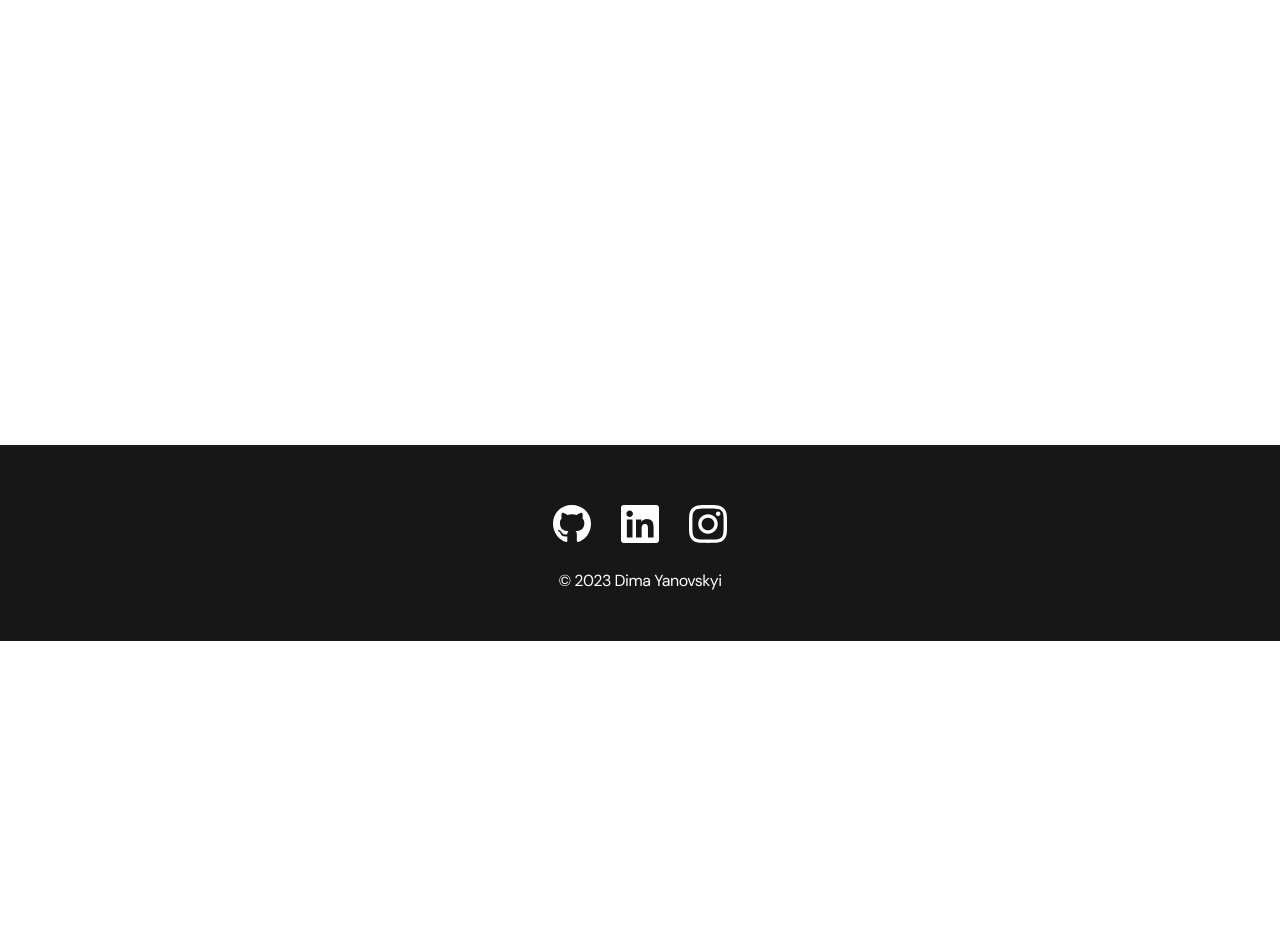
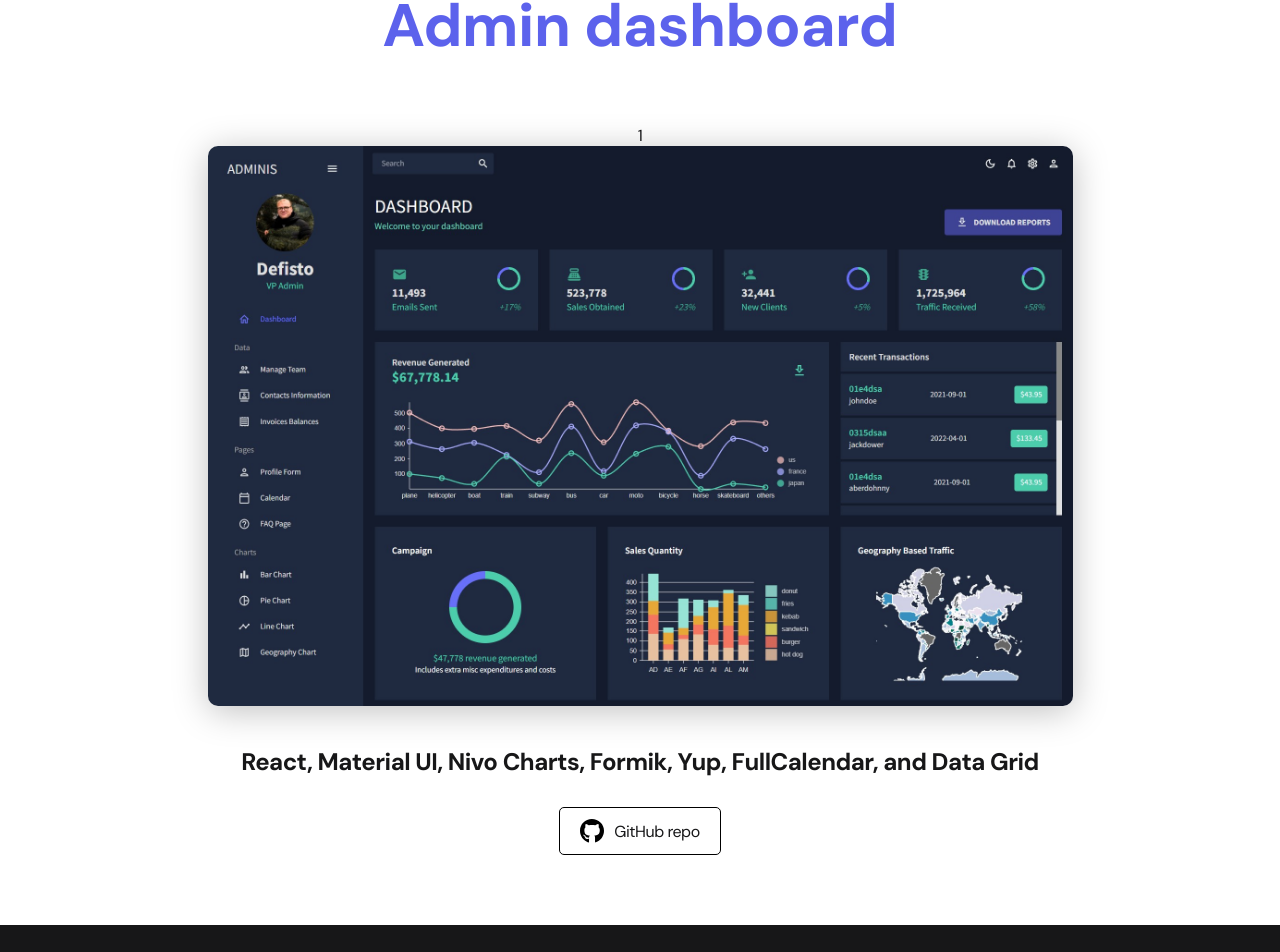
Before and after one commit to Defisto7/portfolio-react, a React (Create React App) app: page /project/1 in a window 1280 px wide. Shown: the part 159-1111 px from the top of the page. Before the commit the page ends 800 px from the top, so only its background shows below. Built offline with nearby package versions, Linux system fonts and the light colour scheme.

Commit message:
Master
add project link

```diff
--- a/src/App.js
+++ b/src/App.js
@@ -16,7 +16,7 @@ const App = () => {
       <Navbar />
       <Routes>
         <Route path="/" element={<Home />}/>
-        <Route path="/projects" element={<ProjectPage />}/>
+        <Route path="/project/:id" element={<ProjectPage />}/>
         <Route path="/contacts" element={<Contacts/>}/>
         <Route path="/skills" element={<Skills />}/>
       </Routes>
--- a/src/components/project/Project.jsx
+++ b/src/components/project/Project.jsx
@@ -1,9 +1,9 @@
 import "./style.css"
 
-const Project = ({title, img}) => {
+const Project = ({title, img, link}) => {
   return (
     <li className="project">
-      <a href="project-page.html">
+      <a href={`/project/${link}`}>
         <img src={img} alt="project img" className="project__img" />
         <h3 className="project__title">{title}</h3>
       </a>
--- a/src/components/projects/Projects.jsx
+++ b/src/components/projects/Projects.jsx
@@ -10,8 +10,8 @@ const Projects = () => {
         <div className="container">
           <h2 className="title-1">Projects</h2>
           <ul className="projects">
-           {project.map(({title, img}) => {
-            return <Project key={title} title={title} img={img}/>
+           {project.map(({title, img}, index) => {
+            return <Project key={title} title={title} img={img} link ={index}/>
            })}
           </ul>
         </div>
--- a/src/pages/ProjectPage.jsx
+++ b/src/pages/ProjectPage.jsx
@@ -1,19 +1,27 @@
+import { useParams } from "react-router-dom";
+
 import BtnGitHub from "../components/btnGitHub/BtnGitHub";
-import img from "./../img/projects/01-big.jpg";
+import {project} from "./../helpers/projectsList"
+
 
 const ProjectPage = () => {
+
+  const {id} = useParams();
+  const projects = project[id];
+
   return (
     <main className="section">
       <div className="container">
         <div className="project-details">
-          <h1 className="title-1">Modern bank</h1>
+          <h1 className="title-1">{projects.title}</h1>
+          <p>{id}</p>
           <a href="https://bank-modern-app-tau.vercel.app/">
-            <img src={img} alt="" className="project-details__cover" />
+            <img src={projects.imgBig} alt={projects.title} className="project-details__cover" />
           </a>
           <div className="project-details__desc">
-            <p>Skills: Tailwind css, React</p>
+            <p>{projects.skills}</p>
           </div>
-        <BtnGitHub link="https://github.com/Defisto7/bank_modern_app"/>
+        <BtnGitHub link={projects.gitHubLink}/>
         </div>
       </div>
     </main>
```
